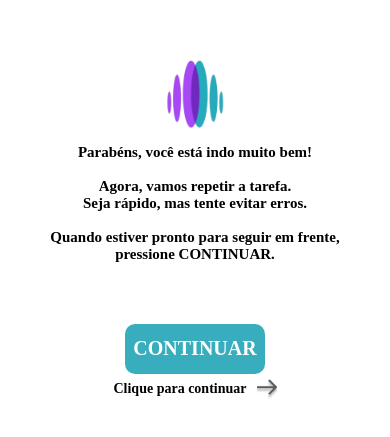
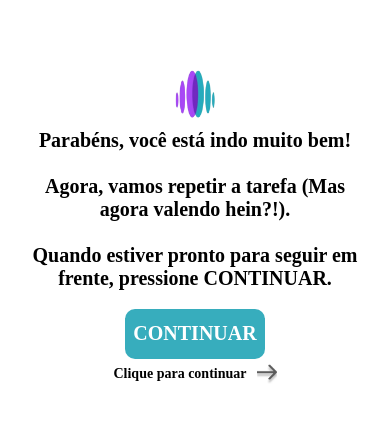
Before and after one commit to ggemelle/Nenc-App, a React Native app in the folder appNENC/: screen /PageSeis in a window 390 px wide. Shown: the part 191-628 px from the top of the page. Built offline with nearby package versions, Linux system fonts and the light colour scheme.

Commit message:
:recycle: adjust screen4

```diff
--- a/appNENC/pages/pageOito.js
+++ b/appNENC/pages/pageOito.js
@@ -29,8 +29,8 @@ const styles = StyleSheet.create({
         padding: 20,
     },
     logo: {
-        width: 100,
-        height: 100,
+        width: 70,
+        height: 70,
         marginBottom: 20,
         top: -100,
     },
--- a/appNENC/pages/pageQuatro.js
+++ b/appNENC/pages/pageQuatro.js
@@ -27,8 +27,8 @@ const PageQuatro = ({ navigation }) => {
 
 const styles = StyleSheet.create({
     logo: {
-        width: 100,
-        height: 100,
+        width: 70,
+        height: 70,
         marginBottom: 0,
     },
     naPesquisaDe: {
--- a/appNENC/pages/pageSeis.js
+++ b/appNENC/pages/pageSeis.js
@@ -10,8 +10,7 @@ const SevenScreen = ({ navigation }) => {
             <Image style={styles.logo} resizeMode="cover" source={somenteLogo} />
             <Text style={styles.naPesquisaDe}>
             Parabéns, você está indo muito bem!{"\n\n"}
-            Agora, vamos repetir a tarefa.{"\n"}
-            Seja rápido, mas tente evitar erros.{"\n\n"}
+            Agora, vamos repetir a tarefa (Mas agora valendo hein?!).{"\n\n"}
             Quando estiver pronto para seguir em frente, pressione CONTINUAR.
             </Text>
 
@@ -27,12 +26,12 @@ const SevenScreen = ({ navigation }) => {
 
 const styles = StyleSheet.create({
     logo: {
-        width: 100,
-        height: 100,
+        width: 70,
+        height: 70,
         marginBottom: 0,
     },
     naPesquisaDe: {
-        fontSize: 15,
+        fontSize: 20,
         width: '100%',
         height: 180,
         color: "#000",
```
